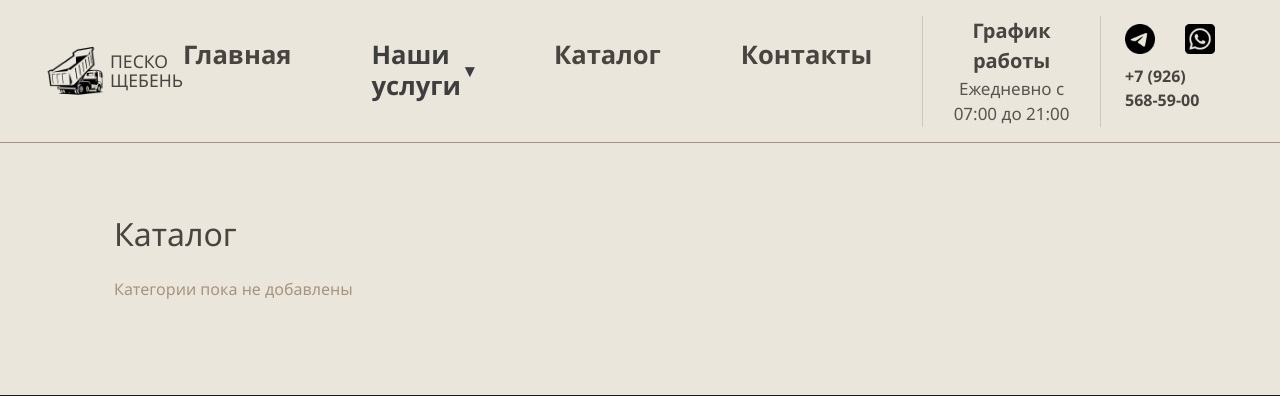
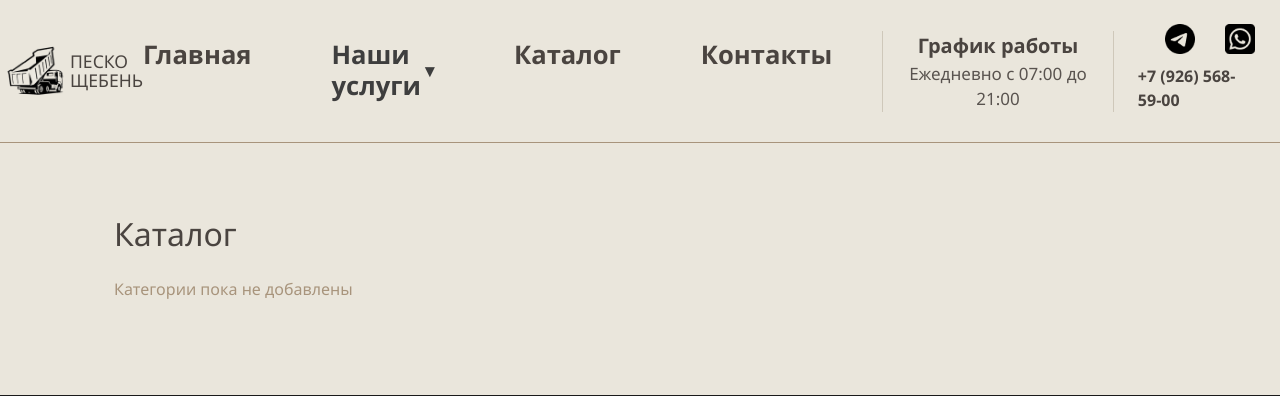
Before and after one commit to ocerikath/project_kam_rr, a Flask app: page /catalog in a window 1280 px wide. Shown: the top 396 px of the page. Run offline with Flask 3, Linux system fonts and the light colour scheme; data that the repository does not hold is empty.

Commit message:
Исправление меню 7, все сделано 1

```diff
--- a/app/static/css/style.css
+++ b/app/static/css/style.css
@@ -178,7 +178,7 @@ header {
 }
 
 .header-inner {
-    max-width: 1200px; /* или нужная ширина контента */
+    max-width: auto; /* или нужная ширина контента */
     margin: 0 auto; /* центрируем */
     padding-left: 0;
     padding-right: 0;
@@ -215,7 +215,7 @@ header {
     width: 100%;
     text-align: center;
     display: block;
-    font-size: 18px;
+    font-size: clamp(1.6vh, 4.5vw, 2.4vh);
     padding: 12px 0;
     color: #333;
     text-decoration: none;
```
